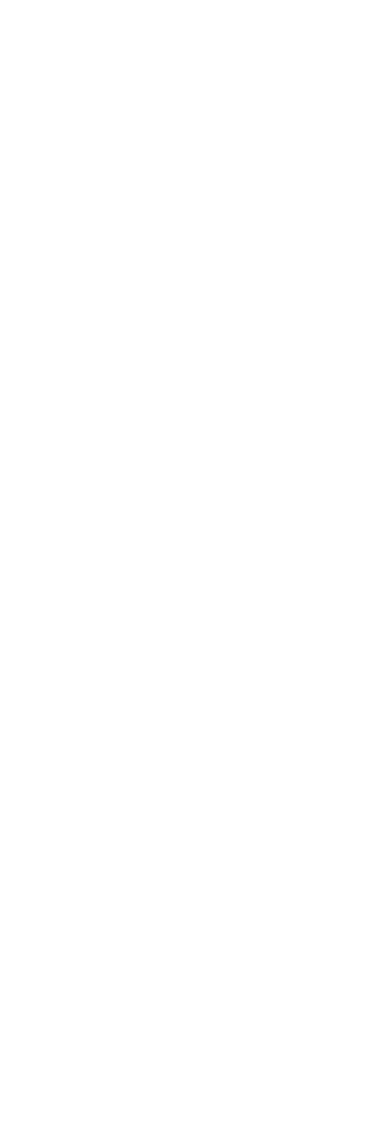
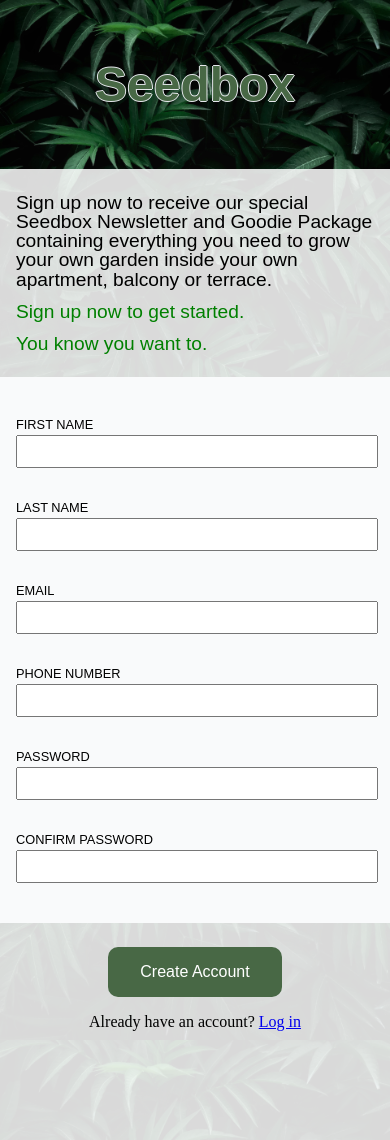
Before and after one commit to georgevictor90/odin-signup-form, a plain HTML site: page index.html in a window 390 px wide. Before the commit the page ends 844 px from the top, so only its background shows below. Drawn offline with Linux system fonts and the light colour scheme.

Commit message:
basic structure of signup form for mobile

```diff
--- a/index.html
+++ b/index.html
@@ -5,8 +5,50 @@
   <meta http-equiv="X-UA-Compatible" content="IE=edge">
   <meta name="viewport" content="width=device-width, initial-scale=1.0">
   <title>Sign-up form</title>
+  <link rel="stylesheet" href="styles.css">
 </head>
 <body>
+ <header>
+   <section class="hero">
+     <h1 class="logo">Seedbox</h1>
+   </section>
+ </header>
+ <main>
+   <section class="intro">
+    <p>Sign up now to receive our special Seedbox Newsletter and Goodie Package containing everything you need to grow your own garden inside your own apartment, balcony or terrace.</p>
+    <p>Sign up <span>now</span> to get started.</p>
+    <p>You <span>know</span> you want to.</p>
+   </section>
+   <section class="form">
+     <form id="signup" action="" method="">
 
+      <label for="firstName">FIRST NAME</label>
+      <input name="firstName" id="firstName" type="text" required>
+
+      <label for="lastName">LAST NAME</label>
+      <input name="lastName" id="lastName" type="text" required>
+
+      <label for="email">EMAIL</label>
+      <input name="email" id="email" type="email" required>
+
+      <label for="phone">PHONE NUMBER</label>
+      <input name="phoneNumber" id="phone" type="tel" required>
+
+      <label for="password">PASSWORD</label>
+      <input name="password" id="password" type="password" required>
+
+      <label for="confirmPassword">CONFIRM PASSWORD</label>
+      <input name="confirmPassword" id="confirmPassword" type="password" required>
+
+     </form>
+   </section>
+   <section class="form-submit">
+    <button type="submit" form="signup">Create Account</button>
+    <p>Already have an account? <a href="#">Log in</a></p>
+  </section>
+ </main>
+ <footer>
+
+ </footer>
 </body>
 </html>
--- a/styles.css
+++ b/styles.css
@@ -0,0 +1,96 @@
+*,
+*::before,
+*::after {
+  margin: 0;
+  padding: 0;
+}
+
+
+html {
+  font-size: 100%;
+}
+
+body {
+  display: flex;
+  flex-direction: column;
+  background-image: url(/images/elnaz-asadi-vegetation-medium.jpg);
+  background-size: contain;
+}
+
+header {
+  display: flex;
+  justify-content: center;
+  align-items: center;
+  height: 20vh;
+}
+
+.logo {
+  font-family: sans-serif;
+  font-size: 3rem;
+  color: #486845;
+  text-shadow:1px 0 0 #E5E7EB,0 1px 0 #E5E7EB,-1px 0 0 #E5E7EB,0 -1px 0 #E5E7EB;
+  text-align: center;
+}
+
+main {
+  background-color: rgba(255, 255, 255, .85);
+}
+
+.intro {
+  font-family: sans-serif;
+  font-size: 1.2rem;
+  padding: 1.5rem 1rem;
+  text-align: left;
+  line-height: 1.2rem;
+}
+
+.intro>p:nth-child(n+2) {
+  color:green;
+  margin-top: 0.8rem;
+}
+
+.form {
+  /* min-height: 50vh; */
+  background-color: #F9FAFB;
+  padding: .5rem 1rem;
+}
+
+label,
+input {
+  display: block;
+}
+
+label {
+  font-family: sans-serif;
+  font-size: .8rem;
+  margin-top: 2rem;
+}
+
+input {
+  margin-top: .2rem;
+  height: 1.8rem;
+  width: 100%;
+}
+
+input:last-child {
+  margin-bottom: 2rem;
+}
+
+.form-submit {
+  height: 20vh;
+  display: flex;
+  flex-direction: column;
+  justify-content: start;
+  align-items: center;
+  padding: 1.5rem;
+  gap: 1rem;
+}
+
+button {
+  background-color: #486845;
+  color: #fff;
+  font-size: 1rem;
+  padding: 1rem 2rem;
+  border: none;
+  border-radius: 10px;
+}
```
Also changed, not shown: images/elnaz-asadi-vegetation-medium.jpg (added).
